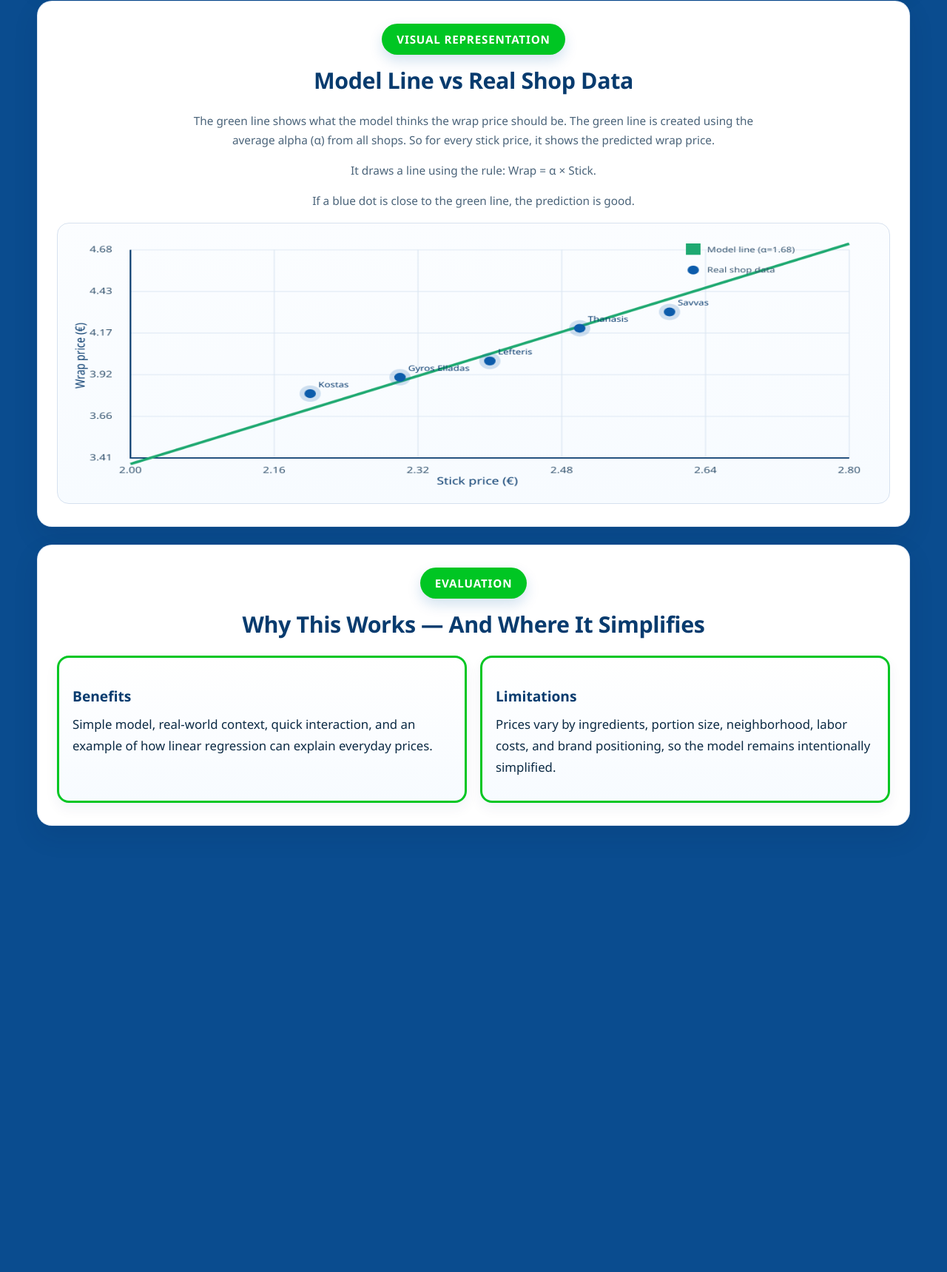
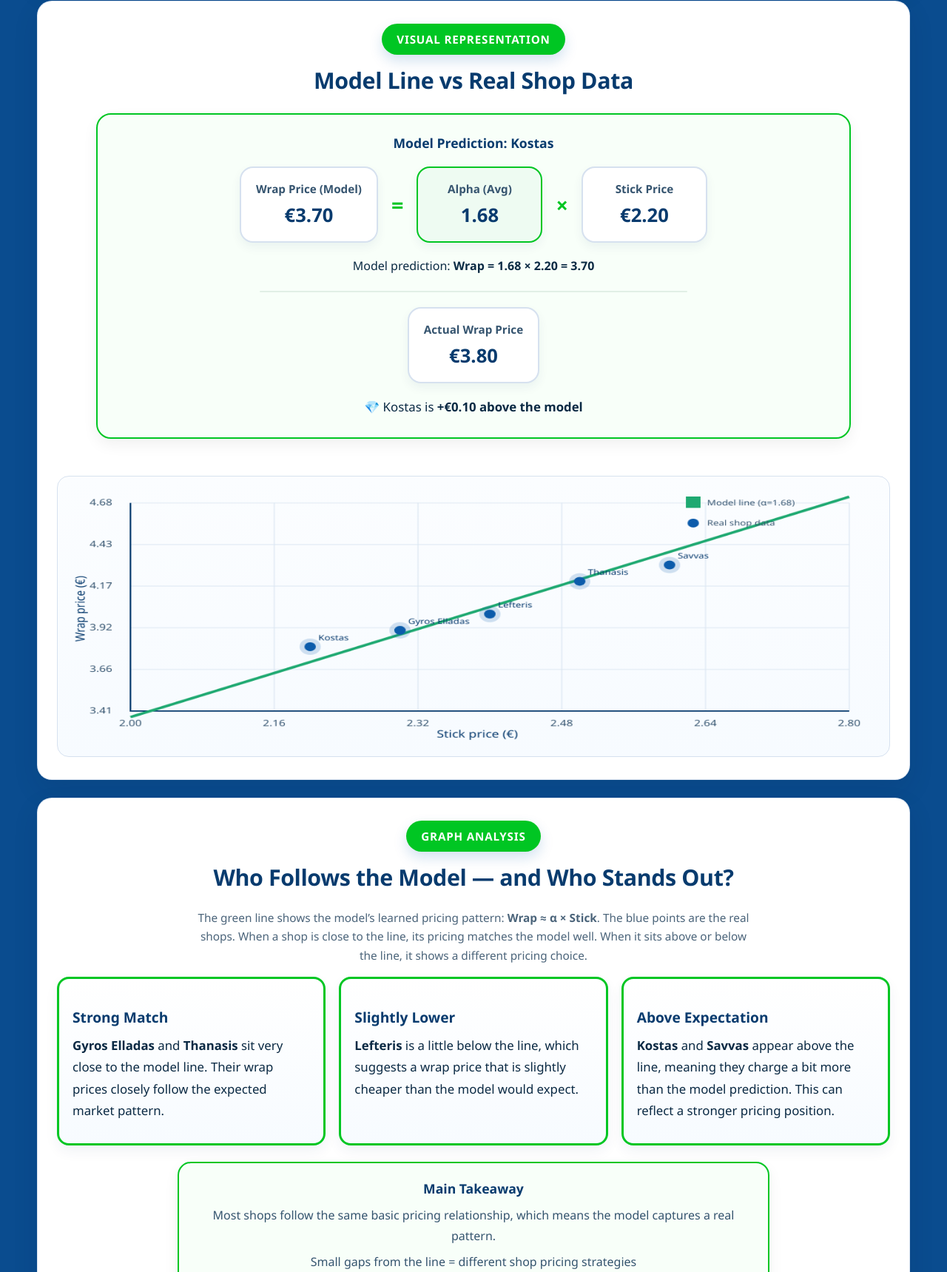
Before and after one commit to kasiakor/ML-linear-regression, a plain HTML site: page index.html in a window 1280 px wide. Shown: the part 3842-5561 px from the top of the page at 74% size. Before the commit the page ends 5012 px from the top, so only its background shows below. Drawn offline with Linux system fonts and the light colour scheme.

Commit message:
update content with graph analysis

```diff
--- a/index.html
+++ b/index.html
@@ -559,6 +559,7 @@ button:hover{
 }
 
 #graphSection canvas{
+  margin-top: 50px;
   width:100%;
   max-width:100%;
   height:380px;
@@ -841,18 +842,99 @@ button:hover{
     <div class="section-title">Visual Representation</div>
     <h2>Model Line vs Real Shop Data</h2>
   </div>
+<div class="example-box" mb-2>
+  <div class="example-title">Model Prediction: Kostas</div>
 
-<p class="small-note">
-  The green line shows what the model thinks the wrap price should be. The green line is created using the average alpha (α) from all shops. So for every stick price, it shows the predicted wrap price.
+  <div class="example-row">
+    <div class="example-card">
+      <span class="example-label">Wrap Price (Model)</span>
+      <span class="example-value">€3.70</span>
+    </div>
+
+    <div class="example-symbol">=</div>
+
+    <div class="example-card result-card">
+      <span class="example-label">Alpha (Avg)</span>
+      <span class="example-value">1.68</span>
+    </div>
+
+    <div class="example-symbol">×</div>
+
+    <div class="example-card">
+      <span class="example-label">Stick Price</span>
+      <span class="example-value">€2.20</span>
+    </div>
+  </div>
+
+  <p class="example-note">
+    Model prediction: <strong>Wrap = 1.68 × 2.20 = 3.70</strong>
+  </p>
+
+  <div class="example-divider"></div>
+
+  <div class="example-row">
+    <div class="example-card">
+      <span class="example-label">Actual Wrap Price</span>
+      <span class="example-value">€3.80</span>
+    </div>
+  </div>
+
+<p class="example-note" style="margin-top:14px; font-size:1.05rem;">
+ 💎 Kostas is <strong>+€0.10 above the model</strong>
 </p>
-<p class="small-note">
- It draws a line using the rule: Wrap = α × Stick.
-</p>
-<p class="small-note">
-  If a blue dot is close to the green line, the prediction is good.
-</p>
+</div>
 
   <canvas id="priceChart" width="1000" height="420"></canvas>
+</section>
+    <section>
+  <div class="section-heading">
+    <div class="section-title">Graph Analysis</div>
+    <h2>Who Follows the Model — and Who Stands Out?</h2>
+  </div>
+
+  <p class="small-note">
+    The green line shows the model’s learned pricing pattern: <strong>Wrap ≈ α × Stick</strong>.
+    The blue points are the real shops. When a shop is close to the line, its pricing matches the
+    model well. When it sits above or below the line, it shows a different pricing choice.
+  </p>
+
+  <div class="overview-grid">
+    <div class="info-card">
+      <div class="subhead">Strong Match</div>
+      <p>
+        <strong>Gyros Elladas</strong> and <strong>Thanasis</strong> sit very close to the model line.
+        Their wrap prices closely follow the expected market pattern.
+      </p>
+    </div>
+
+    <div class="info-card">
+      <div class="subhead">Slightly Lower</div>
+      <p>
+        <strong>Lefteris</strong> is a little below the line, which suggests a wrap price that is
+        slightly cheaper than the model would expect.
+      </p>
+    </div>
+
+    <div class="info-card">
+      <div class="subhead">Above Expectation</div>
+      <p>
+        <strong>Kostas</strong> and <strong>Savvas</strong> appear above the line, meaning they charge
+        a bit more than the model prediction. This can reflect a stronger pricing position.
+      </p>
+    </div>
+  </div>
+
+  <div class="avg-alpha-box">
+    <div class="avg-title">Main Takeaway</div>
+    <p class="avg-text">
+      Most shops follow the same basic pricing relationship, which means the model captures a real pattern.
+    </p>
+    <div class="avg-note">Small gaps from the line = different shop pricing strategies</div>
+    <p class="avg-result">
+      It is machine learning. The model learns from historical shop data and uses that learned pattern
+      to explain existing prices and predict new ones.
+    </p>
+  </div>
 </section>
 
 <section>
```
